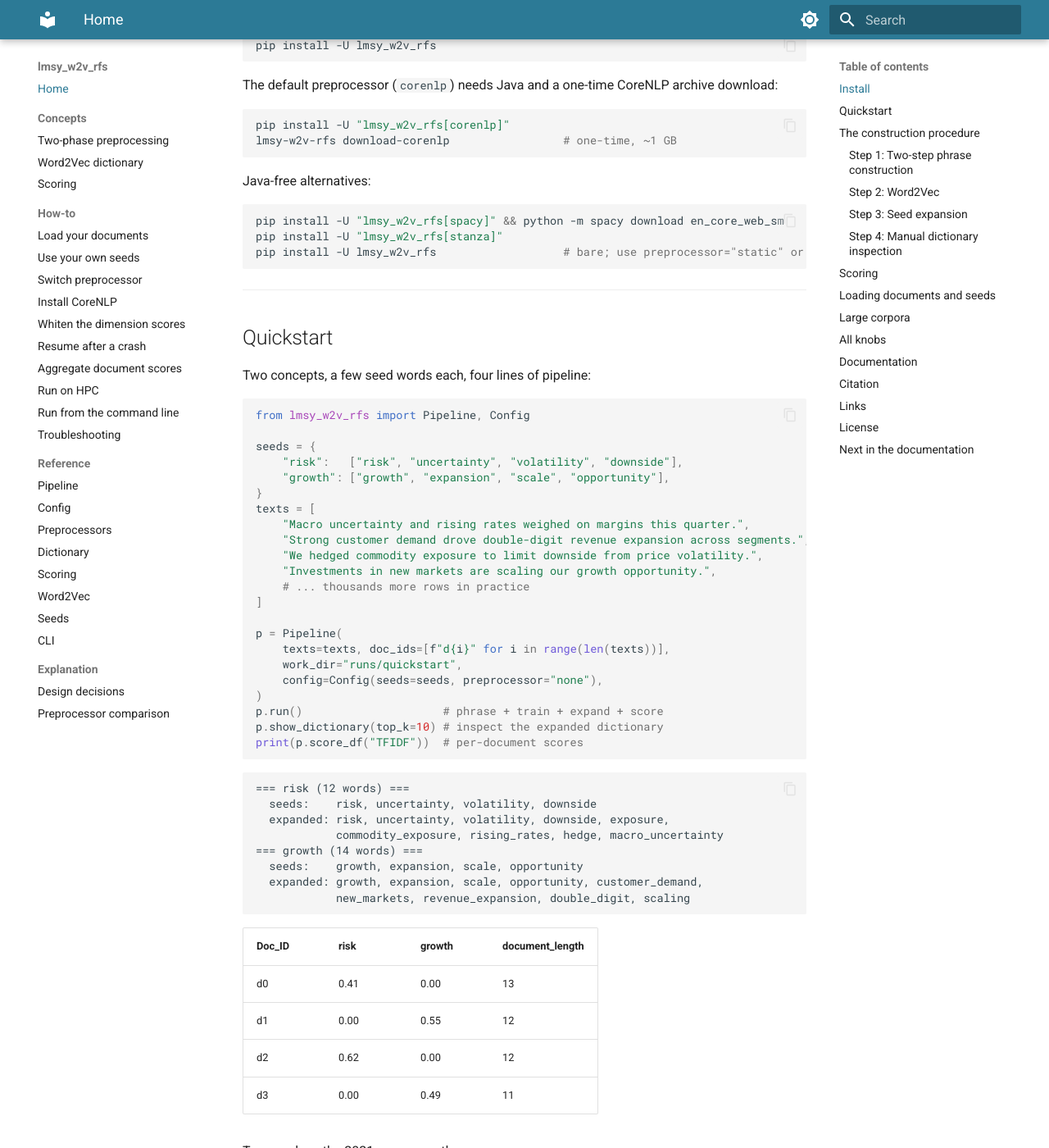
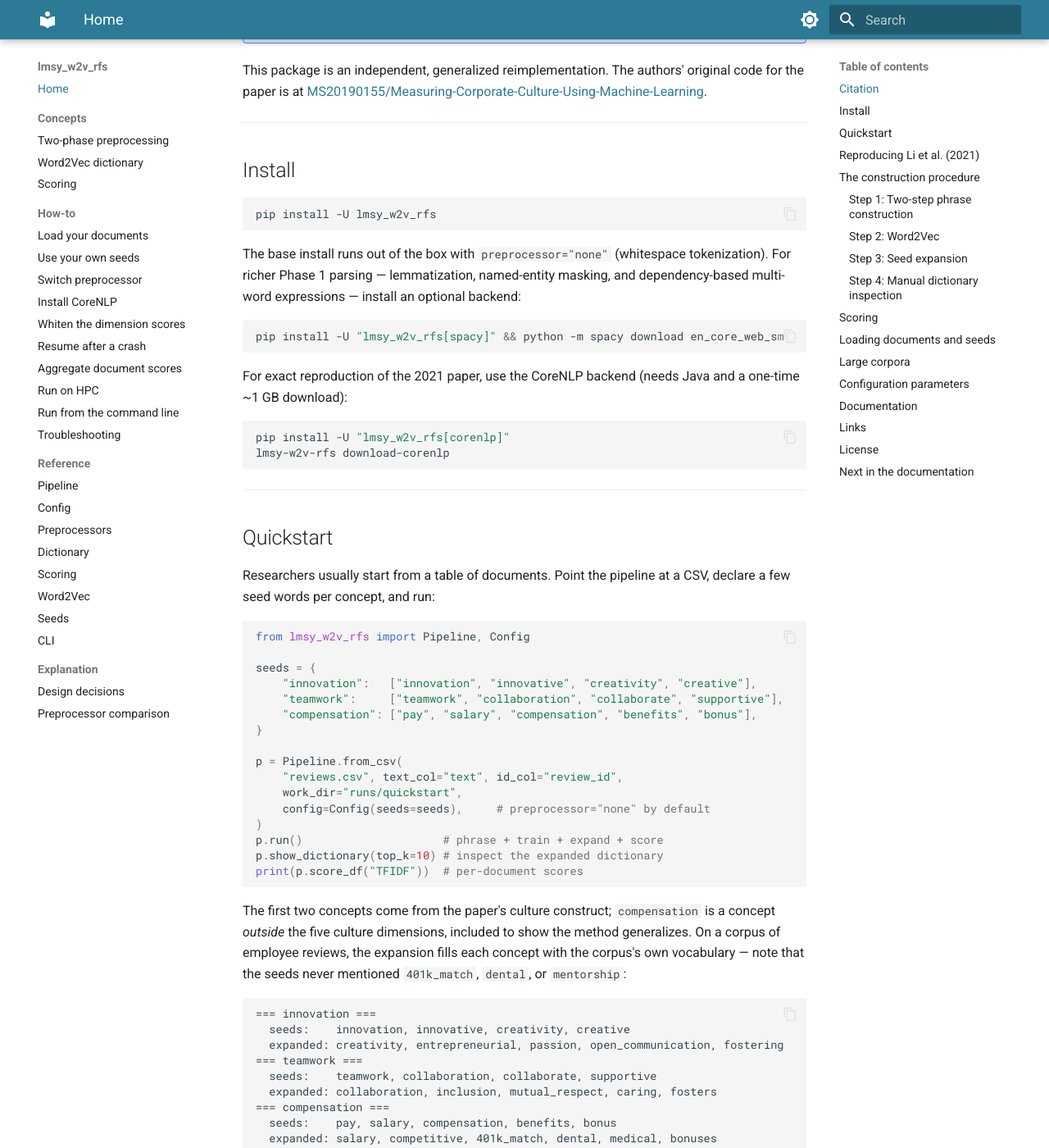
Before and after one commit to maifeng/lmsy_w2v_rfs, an MkDocs documentation site: the page built from docs/index.md, in a window 1280 px wide and 1400 px high, scrolled down 633 px. Shown: the whole window at 82% size. Built offline with MkDocs 1.6.1 and Material for MkDocs 9.7.7, drawn with Linux system fonts in a browser that asks for light colours; some of the changed text lies outside the part shown.

Commit message:
v0.1.5: zero-dep default, skip-gram, robustness, and academic-facing docs
Usability + correctness pass informed by a hands-on run on the bundled
Glassdoor corpus and a review against the original RFS implementation.

- Default preprocessor -> "none" so a bare install runs end to end; corenlp
  is now opt-in (with a Java preflight check + helpful message).
- Word2Vec defaults to skip-gram (w2v_sg=1), matching Li et al. (2021);
  exposed as a Config field.
- dictionary expansion calls sort_by_descending_frequency() before
  restrict_vocab; firm-year aggregation guards zero-length docs; df lookup
  no longer KeyErrors; parse/clean write atomically (crash-safe resume).
- spacy/stanza/corenlp now fail with actionable messages (incl. old-glibc
  OSError); CoreNLP pins splitHyphenated/splitForwardSlash to match 3.9.2.
- Config validates numeric hyperparameters; CLI --methods restricted.
- README restructured for academics (citation+BibTeX on top, sober tagline,
  from_csv quickstart, replication section, link to original implementation);
  fixed copy-paste-broken docs; gensim>=4.3.3, protobuf<6; new unit tests.

````diff
--- a/README.md
+++ b/README.md
@@ -1,17 +1,42 @@
-# `lmsy_w2v_rfs` — Word2Vec dictionary expansion and scoring for any seed-based vocabulary
+# `lmsy_w2v_rfs` — Word2Vec dictionary expansion and document scoring
 
 [![Open in Colab](https://img.shields.io/badge/Colab-quickstart-orange?logo=googlecolab&logoColor=white)](https://colab.research.google.com/github/maifeng/lmsy_w2v_rfs/blob/main/notebooks/01_quickstart_colab.ipynb)
 [![PyPI version](https://img.shields.io/pypi/v/lmsy_w2v_rfs.svg)](https://pypi.org/project/lmsy_w2v_rfs/)
 [![License: MIT](https://img.shields.io/badge/License-MIT-blue.svg)](LICENSE)
 
-Builds a **corpus-specific measurement dictionary with Word2Vec**. For each concept you want to measure in your corpus:
+`lmsy_w2v_rfs` implements the Word2Vec seed-expansion method for document scoring
+introduced in Li, Mai, Shen, and Yan (2021). A researcher specifies a small set of
+seed words for each concept to be measured; the package trains Word2Vec on the
+target corpus, expands each concept's seeds into a corpus-specific dictionary of
+related words and multi-word phrases, and produces document-level scores by
+TF-IDF–weighted dictionary matching. The method is theory-agnostic: any concept
+expressible as a list of seed words can be measured, in any corpus.
 
-- **You provide** a short seed-word list per concept.
-- **The package builds** a ranked dictionary of the words and multi-word phrases your corpus uses to express that concept.
-- **You curate** the dictionary: inspect, drop noise, add domain words.
-- **The package scores** every document by weighted hits against the curated dictionary.
+## Citation
 
-Cite as: Li, Kai, Feng Mai, Rui Shen, and Xinyan Yan (2021), *RFS* 34(7):3265-3315. Full citation at the bottom.
+If you use this package in your research, please cite the paper the method is based on:
+
+> Li, Kai, Feng Mai, Rui Shen, and Xinyan Yan (2021), "Measuring Corporate Culture
+> Using Machine Learning," *Review of Financial Studies* 34(7):3265–3315,
+> [doi.org/10.1093/rfs/hhaa079](https://doi.org/10.1093/rfs/hhaa079).
+
+<details>
+<summary>BibTeX</summary>
+
+```bibtex
+@article{li2021measuring,
+  title={Measuring Corporate Culture Using Machine Learning},
+  author={Li, Kai and Mai, Feng and Shen, Rui and Yan, Xinyan},
+  journal={The Review of Financial Studies},
+  volume={34}, number={7}, pages={3265--3315}, year={2021},
+  doi={10.1093/rfs/hhaa079}
+}
+```
+</details>
+
+This package is an independent, generalized reimplementation. The authors' original
+code for the paper is at
+[MS20190155/Measuring-Corporate-Culture-Using-Machine-Learning](https://github.com/MS20190155/Measuring-Corporate-Culture-Using-Machine-Learning).
 
 ---
 
@@ -21,75 +46,79 @@ Cite as: Li, Kai, Feng Mai, Rui Shen, and Xinyan Yan (2021), *RFS* 34(7):3265-33
 pip install -U lmsy_w2v_rfs
 ```
 
-The default preprocessor (`corenlp`) needs Java and a one-time CoreNLP archive download:
+The base install runs out of the box with `preprocessor="none"` (whitespace
+tokenization). For richer Phase 1 parsing — lemmatization, named-entity masking,
+and dependency-based multi-word expressions — install an optional backend:
+
+```bash
+pip install -U "lmsy_w2v_rfs[spacy]" && python -m spacy download en_core_web_sm
+```
+
+For exact reproduction of the 2021 paper, use the CoreNLP backend (needs Java and a
+one-time ~1 GB download):
 
 ```bash
 pip install -U "lmsy_w2v_rfs[corenlp]"
-lmsy-w2v-rfs download-corenlp                 # one-time, ~1 GB
-```
-
-Java-free alternatives:
-
-```bash
-pip install -U "lmsy_w2v_rfs[spacy]" && python -m spacy download en_core_web_sm
-pip install -U "lmsy_w2v_rfs[stanza]"
-pip install -U lmsy_w2v_rfs                   # bare; use preprocessor="static" or "none"
+lmsy-w2v-rfs download-corenlp
 ```
 
 ---
 
 ## Quickstart
 
-Two concepts, a few seed words each, four lines of pipeline:
+Researchers usually start from a table of documents. Point the pipeline at a CSV,
+declare a few seed words per concept, and run:
 
 ```python
 from lmsy_w2v_rfs import Pipeline, Config
 
 seeds = {
-    "risk":   ["risk", "uncertainty", "volatility", "downside"],
-    "growth": ["growth", "expansion", "scale", "opportunity"],
+    "innovation":   ["innovation", "innovative", "creativity", "creative"],
+    "teamwork":     ["teamwork", "collaboration", "collaborate", "supportive"],
+    "compensation": ["pay", "salary", "compensation", "benefits", "bonus"],
 }
-texts = [
-    "Macro uncertainty and rising rates weighed on margins this quarter.",
-    "Strong customer demand drove double-digit revenue expansion across segments.",
-    "We hedged commodity exposure to limit downside from price volatility.",
-    "Investments in new markets are scaling our growth opportunity.",
-    # ... thousands more rows in practice
-]
 
-p = Pipeline(
-    texts=texts, doc_ids=[f"d{i}" for i in range(len(texts))],
+p = Pipeline.from_csv(
+    "reviews.csv", text_col="text", id_col="review_id",
     work_dir="runs/quickstart",
-    config=Config(seeds=seeds, preprocessor="none"),
+    config=Config(seeds=seeds),     # preprocessor="none" by default
 )
 p.run()                     # phrase + train + expand + score
 p.show_dictionary(top_k=10) # inspect the expanded dictionary
 print(p.score_df("TFIDF"))  # per-document scores
 ```
 
+The first two concepts come from the paper's culture construct; `compensation` is a
+concept *outside* the five culture dimensions, included to show the method
+generalizes. On a corpus of employee reviews, the expansion fills each concept with
+the corpus's own vocabulary — note that the seeds never mentioned `401k_match`,
+`dental`, or `mentorship`:
+
 ```text
-=== risk (12 words) ===
-  seeds:    risk, uncertainty, volatility, downside
-  expanded: risk, uncertainty, volatility, downside, exposure,
-            commodity_exposure, rising_rates, hedge, macro_uncertainty
-=== growth (14 words) ===
-  seeds:    growth, expansion, scale, opportunity
-  expanded: growth, expansion, scale, opportunity, customer_demand,
-            new_markets, revenue_expansion, double_digit, scaling
+=== innovation ===
+  seeds:    innovation, innovative, creativity, creative
+  expanded: creativity, entrepreneurial, passion, open_communication, fostering
+=== teamwork ===
+  seeds:    teamwork, collaboration, collaborate, supportive
+  expanded: collaboration, inclusion, mutual_respect, caring, fosters
+=== compensation ===
+  seeds:    pay, salary, compensation, benefits, bonus
+  expanded: salary, competitive, 401k_match, dental, medical, bonuses
 ```
 
-| Doc_ID | risk | growth | document_length |
-|---|---|---|---|
-| d0 | 0.41 | 0.00 | 13 |
-| d1 | 0.00 | 0.55 | 12 |
-| d2 | 0.62 | 0.00 | 12 |
-| d3 | 0.00 | 0.49 | 11 |
+The same `Pipeline` is available from in-memory lists, DataFrames, JSONL, and
+directories — see [Loading documents and seeds](#loading-documents-and-seeds).
 
-To reproduce the 2021 paper exactly:
+## Reproducing Li et al. (2021)
+
+The package ships the paper's 47 seed words across five culture dimensions, and the
+CoreNLP backend reproduces the paper's Phase 1 parsing:
 
 ```python
-from lmsy_w2v_rfs import load_example_seeds
+from lmsy_w2v_rfs import Pipeline, Config, load_example_seeds
+
 seeds = load_example_seeds("culture_2021")    # 47 seeds, 5 dimensions
+config = Config(seeds=seeds, preprocessor="corenlp")  # needs Java; see Install
 ```
 
 ---
@@ -106,11 +135,11 @@ Phrases carry meaning that single words cannot. The package extracts them in two
 
 | `Config(preprocessor=...)` | Backend | Needs |
 |---|---|---|
-| `"corenlp"` *(default, paper-faithful)* | Stanford CoreNLP via `stanza.server` | `[corenlp]` extra + Java |
-| `"spacy"` | spaCy | `[spacy]` extra + a model |
+| `"none"` *(default)* | whitespace tokenize, lowercase only | base install |
+| `"static"` | NLTK `MWETokenizer` over a curated list | base install |
+| `"spacy"` | spaCy (lemmas, NER, dependency MWEs) | `[spacy]` extra + a model |
+| `"corenlp"` *(paper-faithful)* | Stanford CoreNLP via `stanza.server` | `[corenlp]` extra + Java |
 | `"stanza"` | stanza `Pipeline` | `[stanza]` extra |
-| `"static"` | NLTK `MWETokenizer` over a curated list | base install |
-| `"none"` | whitespace tokenize, lowercase only | base install |
 
 **Step 1b, statistical (corpus-specific phrases).** After Step 1a, gensim's `Phrases` scans the parsed corpus for statistically significant adjacent-token co-occurrences and joins them with `_`. A second pass over the bigram-joined corpus learns trigrams. This step identifies recurring collocations specific to the corpus: an earnings-call corpus surfaces `forward_looking_statement` and `cost_of_capital`; a product-review corpus surfaces `customer_service` and `delivery_time`; a Glassdoor corpus surfaces `work_life_balance` and `growth_opportunity`.
 
@@ -165,8 +194,8 @@ Nearest-neighbor expansion surfaces noise: off-topic terms, industry-specific ou
 ```python
 # Programmatic, replicable in a notebook:
 p.edit_dictionary(
-    remove={"risk": ["fantastic", "build"]},
-    add={"risk": ["liability"]},
+    remove={"innovation": ["fantastic", "incredible"]},
+    add={"innovation": ["patent"]},
 )
 
 # Spreadsheet-driven, faster on a big dictionary:
@@ -231,14 +260,14 @@ For corpora beyond a few hundred thousand documents, or when running on a cluste
 
 ---
 
-## All knobs
+## Configuration parameters
 
 ```python
 Config(
     seeds=...,                         # required: dict[str, list[str]]
 
     # Step 1a
-    preprocessor="corenlp",            # "corenlp" | "spacy" | "stanza" | "static" | "none"
+    preprocessor="none",               # "none" | "static" | "spacy" | "corenlp" | "stanza"
     mwe_list=None,                     # None | "finance" | path to a curated list
     spacy_model="en_core_web_sm",
     n_cores=4,
@@ -257,6 +286,7 @@ Config(
     w2v_window=5,
     w2v_min_count=5,
     w2v_epochs=20,
+    w2v_sg=1,                          # 1 = skip-gram (Li et al. 2021); 0 = CBOW
 
     # Step 3
     n_words_dim=500,                   # paper's threshold for the dictionary cutoff
@@ -278,26 +308,13 @@ Config(
 
 Full docs (concepts, how-to guides, API reference): https://maifeng.github.io/lmsy_w2v_rfs/
 
-## Citation
-
-If you use this package in your research, please cite the paper this implementation is based on:
-
-Li, Kai, Feng Mai, Rui Shen, and Xinyan Yan (2021), "Measuring Corporate Culture Using Machine Learning," *Review of Financial Studies* 34(7):3265-3315, [doi.org/10.1093/rfs/hhaa079](https://doi.org/10.1093/rfs/hhaa079).
-
-```bibtex
-@article{li2021measuring,
-  title={Measuring Corporate Culture Using Machine Learning},
-  author={Li, Kai and Mai, Feng and Shen, Rui and Yan, Xinyan},
-  journal={The Review of Financial Studies},
-  volume={34}, number={7}, pages={3265--3315}, year={2021},
-  doi={10.1093/rfs/hhaa079}
-}
-```
+The citation and BibTeX are [at the top of this README](#citation).
 
 ## Links
 
 - GitHub: [github.com/maifeng/lmsy_w2v_rfs](https://github.com/maifeng/lmsy_w2v_rfs)
 - PyPI: [pypi.org/project/lmsy_w2v_rfs](https://pypi.org/project/lmsy_w2v_rfs/)
+- Original implementation: [github.com/MS20190155/Measuring-Corporate-Culture-Using-Machine-Learning](https://github.com/MS20190155/Measuring-Corporate-Culture-Using-Machine-Learning)
 
 ## License
 
--- a/docs/how-to/load-documents.md
+++ b/docs/how-to/load-documents.md
@@ -17,6 +17,18 @@ All factories produce the same internal representation: `texts` is a
 sentences, newlines, headers, etc.), and `doc_ids` is a matching
 `list[str]` of identifiers for later joins.
 
+Every `Pipeline` needs a `config` — the seed dictionary is required and has
+no default. The examples below reuse this one:
+
+```python
+from lmsy_w2v_rfs import Config
+
+config = Config(seeds={
+    "innovation":   ["innovation", "innovative", "creativity"],
+    "teamwork":     ["teamwork", "collaboration", "supportive"],
+})  # preprocessor="none" by default
+```
+
 ---
 
 ### A. You already have a list of strings
--- a/docs/reference/cli.md
+++ b/docs/reference/cli.md
@@ -48,7 +48,7 @@ up with their native traceback and non-zero code.
 
 | Flag | Type | Default | Notes |
 | --- | --- | --- | --- |
-| `--preprocessor` | choice | `corenlp` | `corenlp` (paper-faithful, needs Java) / `spacy` (fastest) / `stanza` (Python-native) / `static` (list-only) / `none`. |
+| `--preprocessor` | choice | `none` | `none` (default, no extra deps) / `spacy` (lemmas+NER, no Java) / `corenlp` (paper-faithful, needs Java) / `stanza` (Python-native) / `static` (list-only). |
 | `--mwe-list` | str | `none` | Optional static MWE list post-pass. `none` skips. `finance` uses the packaged earnings-call example. Path loads a custom list. |
 | `--spacy-model` | str | `en_core_web_sm` | spaCy model name when `--preprocessor=spacy`. `en_core_web_trf` is the best-NER slower option. |
 | `--n-cores` | int | `4` | JVM threads for CoreNLP, `n_process` for spaCy / stanza. 4 is safe on an 8-core laptop; 8 on a workstation. |
@@ -110,11 +110,12 @@ Every `scores_*.csv` has columns: `Doc_ID`, one column per dimension
 
 ### Common invocations
 
-**Quickest: use a CSV with paper defaults.**
+**Quickest: a CSV with the zero-dependency default preprocessor (`none`).**
 
 ```bash
 lmsy-w2v-rfs run --input transcripts.csv --input-format csv \
-  --text-col transcript --id-col call_id --out runs/rfs2021
+  --text-col transcript --id-col call_id \
+  --seeds my_seeds.txt --out runs/quickstart
 ```
 
 **Paper-faithful CoreNLP, 8 threads, all three scoring methods:**
````
Also changed, not shown: other parts of docs/how-to/load-documents.md (+8 -3 lines), CHANGELOG.md (+44 -0 lines), pyproject.toml (+6 -5 lines), src/lmsy_w2v_rfs/__init__.py (+7 -8 lines), 13 other files.
